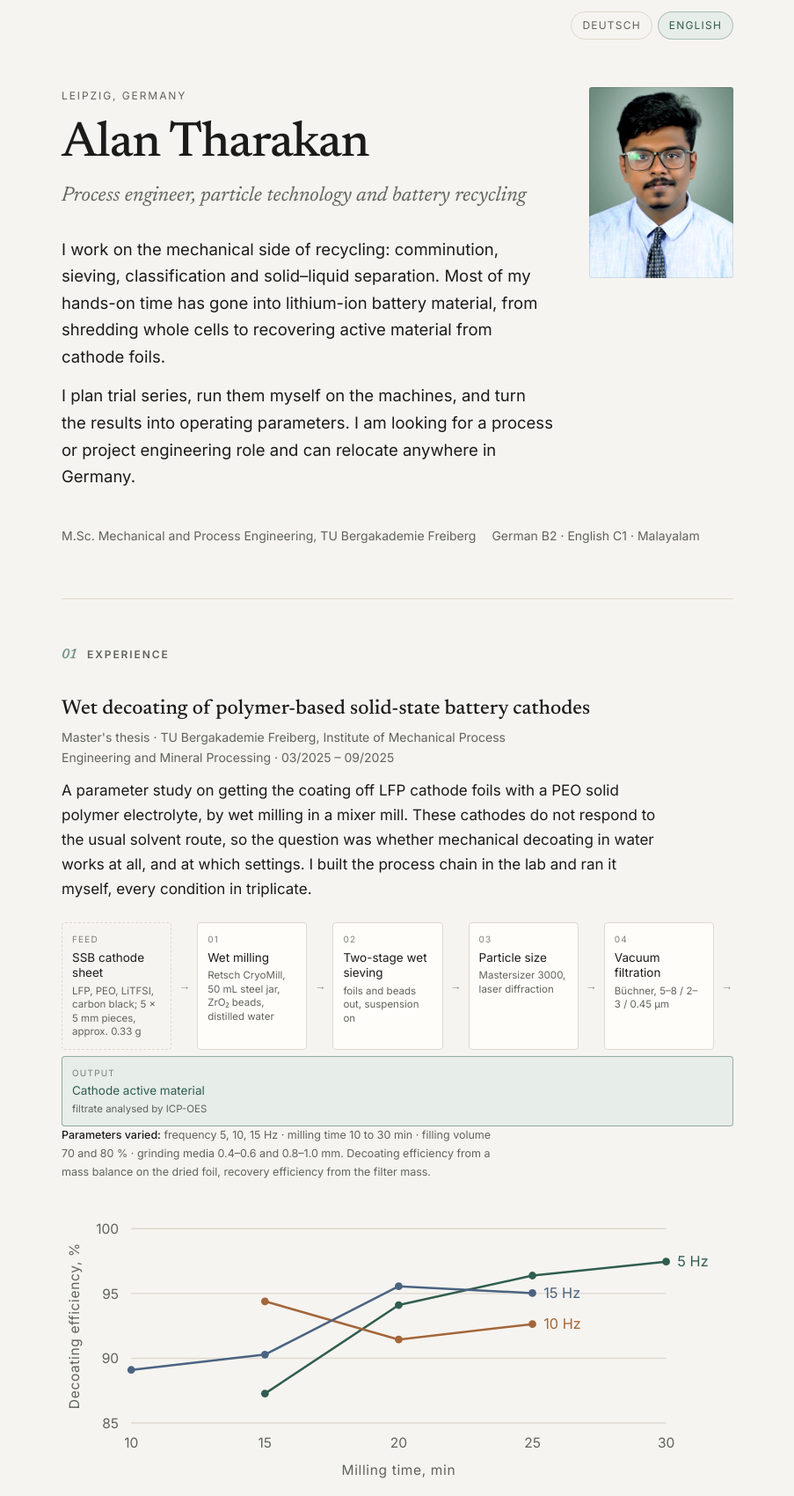
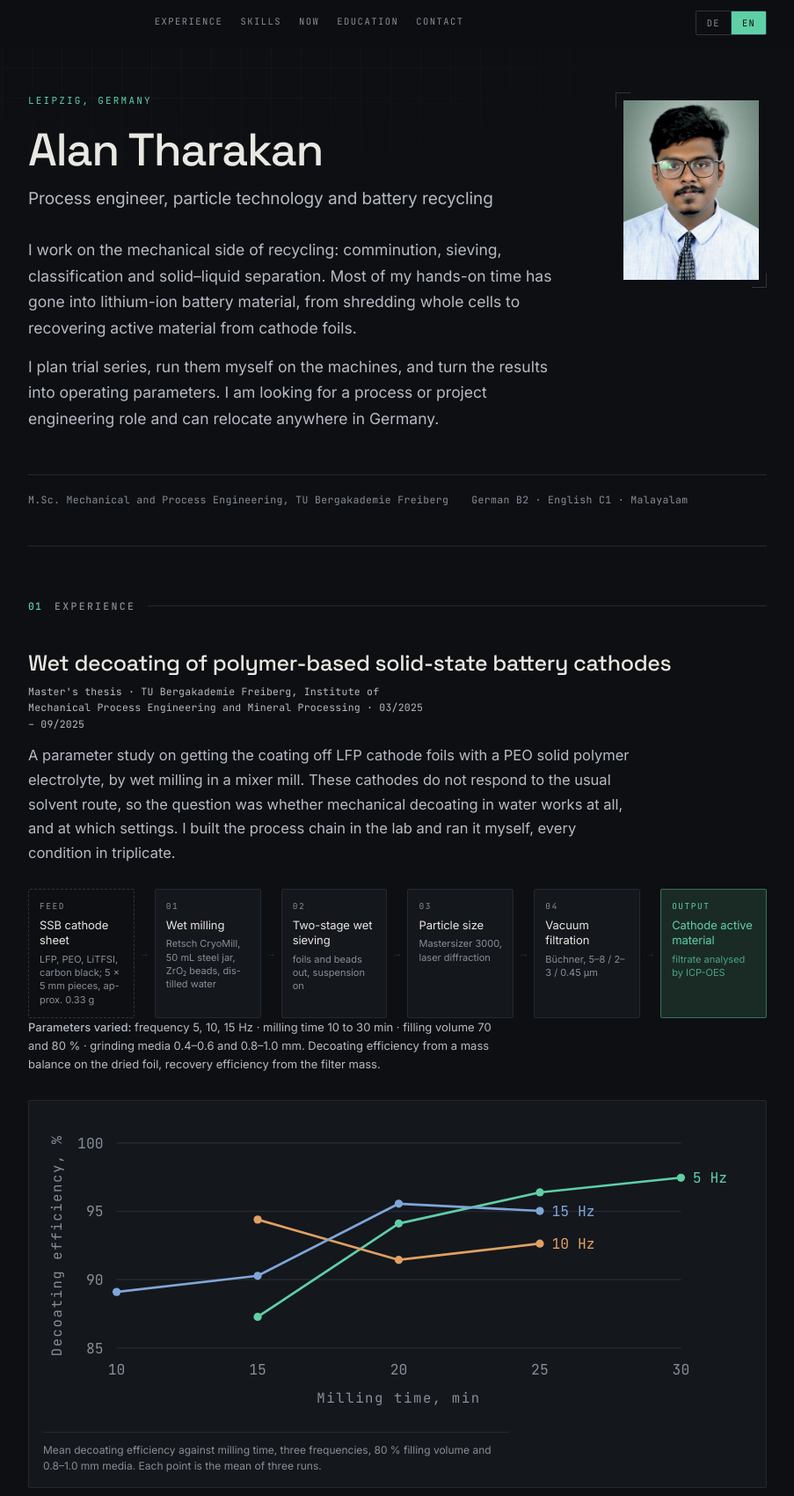
Before and after one commit to alantharakan/alantharakan.github.io, a plain HTML site: page index.html in a window 1280 px wide. Shown: the top 1700 px of the page at 88% size, without its empty margins (188-1091 px from the left). Drawn offline with Linux system fonts and the light colour scheme.

Commit message:
Add files via upload

```diff
--- a/index.html
+++ b/index.html
@@ -3,156 +3,200 @@
 <head>
 <meta charset="utf-8">
 <meta name="viewport" content="width=device-width, initial-scale=1">
+<meta name="color-scheme" content="dark">
 <title>Alan Tharakan | Process Engineer</title>
 <link rel="preconnect" href="https://fonts.googleapis.com">
 <link rel="preconnect" href="https://fonts.gstatic.com" crossorigin>
-<link href="https://fonts.googleapis.com/css2?family=Inter:wght@400;500;600&family=Newsreader:ital,opsz,wght@0,6..72,400;0,6..72,500;1,6..72,400&display=swap" rel="stylesheet">
+<link href="https://fonts.googleapis.com/css2?family=Space+Grotesk:wght@400;500;600&family=Inter:wght@400;450;500&family=JetBrains+Mono:wght@400;500&display=swap" rel="stylesheet">
 <style>
   :root{
-    --bg:#f6f4f0; --panel:#fffdf9; --ink:#1b1c1a; --muted:#60635d;
-    --line:#ded9d0; --hair:#eae6de; --accent:#2f5d50; --accent-soft:#e7ede9;
-  }
-  @media (prefers-color-scheme: dark){
-    :root{ --bg:#121312; --panel:#191b19; --ink:#eceae5; --muted:#a4a8a2;
-           --line:#2b2d2a; --hair:#232522; --accent:#8fc5b2; --accent-soft:#1c2724; }
+    --bg:#0d0f12; --panel:#14171c; --panel-2:#171b21;
+    --ink:#e9e7e2; --soft:#b6bbc4; --muted:#878e99;
+    --line:#242932; --line-2:#2e3540;
+    --accent:#5fcfa6; --accent-dim:#1a2b26; --warm:#e0a062; --cool:#7fa6d8;
+    --s1:#5fcfa6; --s2:#e0a062; --s3:#7fa6d8;
+    --mono:"JetBrains Mono",ui-monospace,SFMono-Regular,monospace;
+    --disp:"Space Grotesk",Inter,system-ui,sans-serif;
   }
   *{box-sizing:border-box}
-  html{-webkit-text-size-adjust:100%; scroll-behavior:smooth}
+  html{-webkit-text-size-adjust:100%; scroll-behavior:smooth; background:var(--bg)}
   body{margin:0; background:var(--bg); color:var(--ink);
-    font-family:Inter,system-ui,sans-serif; font-size:17px; line-height:1.65;
-    -webkit-font-smoothing:antialiased}
-  .wrap{max-width:820px; margin:0 auto; padding:0 28px}
+    font-family:Inter,system-ui,sans-serif; font-size:16.5px; line-height:1.68;
+    font-weight:400; -webkit-font-smoothing:antialiased;
+    text-rendering:optimizeLegibility}
+  p{text-wrap:pretty}
+  .wrap{max-width:900px; margin:0 auto; padding:0 30px}
   a{color:var(--accent); text-decoration:none;
-    border-bottom:1px solid color-mix(in srgb, var(--accent) 35%, transparent)}
+    border-bottom:1px solid rgba(95,207,166,.32); transition:border-color .15s}
   a:hover{border-bottom-color:var(--accent)}
 
-  /* top bar */
-  .bar{position:sticky; top:0; z-index:30; background:var(--bg);
-       border-bottom:1px solid transparent; transition:border-color .2s}
-  .bar.stuck{border-bottom-color:var(--hair)}
-  .bar .inner{max-width:820px; margin:0 auto; padding:13px 28px;
-       display:flex; align-items:center; justify-content:space-between; gap:16px}
-  .bar .who{font-size:13.5px; letter-spacing:.02em; color:var(--muted);
-       opacity:0; transform:translateY(3px); transition:.25s}
+  .bar{position:sticky; top:0; z-index:30; background:rgba(13,15,18,.86);
+    backdrop-filter:saturate(1.2) blur(8px); border-bottom:1px solid transparent;
+    transition:border-color .25s}
+  .bar.stuck{border-bottom-color:var(--line)}
+  .bar .inner{max-width:900px; margin:0 auto; padding:12px 30px;
+    display:flex; align-items:center; justify-content:space-between; gap:16px}
+  .bar .who{font-family:var(--mono); font-size:11.5px; letter-spacing:.08em;
+    color:var(--muted); opacity:0; transform:translateY(3px); transition:.3s}
   .bar.stuck .who{opacity:1; transform:none}
-  .lang{display:flex; gap:6px}
-  .lang button{font:inherit; font-size:12px; letter-spacing:.1em; text-transform:uppercase;
-    color:var(--muted); background:none; border:1px solid var(--line);
-    border-radius:999px; padding:5px 12px; cursor:pointer; transition:.15s}
+  .lang{display:flex; gap:0; border:1px solid var(--line-2); border-radius:2px; overflow:hidden}
+  .lang button{font-family:var(--mono); font-size:10.5px; letter-spacing:.12em;
+    text-transform:uppercase; color:var(--muted); background:none; border:0;
+    padding:6px 12px; cursor:pointer; transition:.15s}
+  .lang button+button{border-left:1px solid var(--line-2)}
   .lang button:hover{color:var(--ink)}
-  .lang button[aria-pressed="true"]{color:var(--accent); background:var(--accent-soft);
-    border-color:color-mix(in srgb, var(--accent) 32%, transparent)}
+  .lang button[aria-pressed="true"]{color:var(--bg); background:var(--accent)}
 
-  header{padding:40px 0 60px}
-  .hero{display:flex; gap:40px; align-items:flex-start}
+  header{padding:52px 0 42px; position:relative}
+  header::before{content:""; position:absolute; inset:-10px -30px auto -30px; height:340px;
+    background-image:linear-gradient(var(--line) 1px,transparent 1px),
+      linear-gradient(90deg,var(--line) 1px,transparent 1px);
+    background-size:34px 34px; opacity:.28;
+    -webkit-mask-image:radial-gradient(120% 90% at 20% 0,#000 0%,transparent 72%);
+    mask-image:radial-gradient(120% 90% at 20% 0,#000 0%,transparent 72%);
+    pointer-events:none}
+  .hero{display:flex; gap:44px; align-items:flex-start; position:relative}
   .hero .text{flex:1 1 auto; min-width:0}
-  .portrait{flex:0 0 164px; width:164px; margin:0; position:relative}
-  .portrait img{width:100%; height:auto; display:block; border-radius:3px;
-    filter:saturate(.9) contrast(1.02)}
-  .portrait::after{content:""; position:absolute; inset:0; border-radius:3px;
-    box-shadow:inset 0 0 0 1px color-mix(in srgb, var(--ink) 10%, transparent)}
+  .portrait{flex:0 0 172px; width:172px; margin:0; position:relative; padding:9px}
+  .portrait img{width:100%; height:auto; display:block; filter:grayscale(.28) contrast(1.05) brightness(.97)}
+  .portrait::before,.portrait::after{content:""; position:absolute; width:16px; height:16px}
+  .portrait::before{top:0; left:0; border-top:1px solid var(--line-2); border-left:1px solid var(--line-2)}
+  .portrait::after{bottom:0; right:0; border-bottom:1px solid var(--line-2); border-right:1px solid var(--line-2)}
 
-  .eyebrow{font-size:12px; letter-spacing:.16em; text-transform:uppercase; color:var(--muted); margin:0 0 16px}
-  h1{font-family:Newsreader,Georgia,serif; font-weight:500; font-size:clamp(36px,6.4vw,56px);
-     line-height:1.06; letter-spacing:-.018em; margin:0 0 10px}
-  .role{font-family:Newsreader,Georgia,serif; font-style:italic; font-size:clamp(18px,3.2vw,23px);
-        color:var(--muted); margin:0 0 26px}
-  .lede{font-size:18.5px; max-width:56ch; margin:0 0 14px}
-  .meta{display:flex; flex-wrap:wrap; gap:6px 18px; margin-top:26px; font-size:14px; color:var(--muted)}
+  .eyebrow{font-family:var(--mono); font-size:11px; letter-spacing:.2em;
+    text-transform:uppercase; color:var(--accent); margin:0 0 20px}
+  h1{font-family:var(--disp); font-weight:500; font-size:clamp(34px,5.6vw,52px);
+    line-height:1.04; letter-spacing:-.025em; margin:0 0 12px; text-wrap:balance}
+  .role{font-size:clamp(16px,2.6vw,19px); color:var(--soft); margin:0 0 28px;
+    letter-spacing:-.005em; text-wrap:balance}
+  .lede{font-size:17.5px; max-width:60ch; margin:0 0 15px; color:var(--soft)}
+  .meta{display:flex; flex-wrap:wrap; gap:8px 26px; margin-top:34px;
+    font-family:var(--mono); font-size:11.5px; letter-spacing:.03em; color:var(--muted);
+    padding-top:18px; border-top:1px solid var(--line)}
 
-  section{padding:52px 0; border-top:1px solid var(--line)}
-  h2{display:flex; align-items:baseline; gap:12px;
-     font-size:12px; letter-spacing:.16em; text-transform:uppercase; color:var(--muted);
-     font-weight:600; margin:0 0 34px}
-  h2::before{content:attr(data-n); font-family:Newsreader,serif; font-style:italic;
-     font-size:15px; letter-spacing:0; text-transform:none;
-     color:color-mix(in srgb, var(--accent) 65%, transparent)}
+  section{padding:58px 0; border-top:1px solid var(--line)}
+  h2{display:flex; align-items:center; gap:14px; font-family:var(--mono);
+    font-size:11.5px; letter-spacing:.2em; text-transform:uppercase; color:var(--muted);
+    font-weight:500; margin:0 0 40px}
+  h2::before{content:attr(data-n); color:var(--accent); letter-spacing:.1em}
+  h2::after{content:""; flex:1 1 auto; height:1px; background:var(--line)}
 
-  .item{margin-bottom:44px}
+  .item{margin-bottom:56px}
   .item:last-child{margin-bottom:0}
-  .item h3{font-family:Newsreader,Georgia,serif; font-weight:500; font-size:23px; line-height:1.28; margin:0 0 5px}
-  .where{font-size:14px; color:var(--muted); margin:0 0 14px}
-  .item p{margin:0 0 12px; max-width:64ch}
+  .item h3{font-family:var(--disp); font-weight:500; font-size:clamp(20px,3vw,25px);
+    line-height:1.25; letter-spacing:-.015em; margin:0 0 8px; text-wrap:balance;
+    hyphens:auto; overflow-wrap:break-word}
+  .where{font-family:var(--mono); font-size:11.5px; line-height:1.6; letter-spacing:.02em;
+    color:var(--muted); margin:0 0 16px}
+  .item p{margin:0 0 13px; max-width:66ch; color:var(--soft)}
   .item p:last-child{margin-bottom:0}
 
-  /* process flow */
-  .flow{display:flex; flex-wrap:wrap; align-items:stretch; gap:7px; margin:24px 0 0}
-  .node{flex:1 1 104px; min-width:104px; background:var(--panel);
-    border:1px solid var(--line); border-radius:4px; padding:10px 11px 11px}
-  .node .n{font-size:10px; letter-spacing:.12em; text-transform:uppercase;
-    color:color-mix(in srgb, var(--muted) 80%, transparent)}
-  .node .t{font-size:13.5px; line-height:1.3; margin-top:4px}
-  .node .s{font-size:11.5px; line-height:1.35; color:var(--muted); margin-top:4px}
-  .node.in{border-style:dashed; background:none}
-  .node.out{border-color:color-mix(in srgb, var(--accent) 45%, transparent);
-    background:var(--accent-soft)}
+  .flow{display:flex; flex-wrap:wrap; align-items:stretch; gap:6px; margin:26px 0 0;
+    justify-content:flex-start}
+  .flow .arr:last-child{display:none}
+  .node{flex:1 1 112px; min-width:112px; max-width:206px; background:var(--panel);
+    border:1px solid var(--line); border-radius:2px; padding:11px 12px 12px;
+    hyphens:auto; overflow-wrap:break-word}
+  .node .n{font-family:var(--mono); font-size:9.5px; letter-spacing:.16em;
+    text-transform:uppercase; color:var(--muted)}
+  .node .t{font-size:13px; line-height:1.34; margin-top:5px; color:var(--ink);
+    letter-spacing:-.005em}
+  .node .s{font-size:11px; line-height:1.4; color:var(--muted); margin-top:5px}
+  .node.in{background:none; border-style:dashed; border-color:var(--line-2)}
+  .node.out{border-color:rgba(95,207,166,.42); background:var(--accent-dim)}
+  .node.out .n{color:var(--accent)}
   .node.out .t{color:var(--accent)}
-  .arr{flex:0 0 auto; align-self:center; color:color-mix(in srgb, var(--muted) 70%, transparent);
-    font-size:13px; line-height:1; padding:0 1px}
-  .vars{margin-top:12px; font-size:12.5px; color:var(--muted); max-width:64ch}
-  .vars b{font-weight:500; color:var(--ink)}
-  .cap{margin-top:9px; font-size:12px; color:var(--muted); letter-spacing:.02em}
+  .node.out .s{color:rgba(95,207,166,.72)}
+  .arr{flex:0 0 auto; align-self:center; color:var(--line-2); font-size:11px; line-height:1}
+  .vars{margin-top:14px; font-size:13px; line-height:1.6; color:var(--muted); max-width:66ch}
+  .vars b{font-weight:500; color:var(--soft)}
+  .cap{margin-top:10px; font-family:var(--mono); font-size:10.5px;
+    letter-spacing:.08em; text-transform:uppercase; color:var(--muted)}
 
-  .tags{display:flex; flex-wrap:wrap; gap:7px; margin-top:18px}
-  .tag{font-size:12.5px; color:var(--accent); background:var(--accent-soft);
-       border-radius:999px; padding:4px 11px; line-height:1.5}
+  .fig{margin:30px 0 0; padding:18px 16px 14px; background:var(--panel); border:1px solid var(--line); border-radius:2px}
+  .chart{width:100%; height:auto; display:block}
+  .chart .grid{stroke:var(--line); stroke-width:1}
+  .chart .ax{fill:var(--muted); font-size:11px; font-family:var(--mono)}
+  .chart .axl{fill:var(--muted); font-size:10.5px; letter-spacing:.1em; font-family:var(--mono)}
+  .chart .sl{font-size:11px; font-family:var(--mono)}
+  .fig figcaption{font-size:12px; line-height:1.55; color:var(--muted);
+    margin-top:12px; padding-top:11px; border-top:1px solid var(--line); max-width:70ch}
+
+  .kpis{display:grid; grid-template-columns:repeat(auto-fit,minmax(150px,1fr));
+    gap:1px; background:var(--line); border:1px solid var(--line); margin:26px 0 22px}
+  .kpi{background:var(--panel-2); padding:15px 15px 16px}
+  .kpi b{display:block; font-family:var(--mono); font-weight:500; font-size:23px;
+    line-height:1.1; color:var(--accent); letter-spacing:-.02em; font-variant-numeric:tabular-nums}
+  .kpi span{display:block; font-size:11.5px; color:var(--muted); line-height:1.45;
+    margin-top:7px; hyphens:auto}
+
+  .tags{display:flex; flex-wrap:wrap; gap:6px; margin-top:20px}
+  .tag{font-family:var(--mono); font-size:10.5px; letter-spacing:.04em; color:var(--soft);
+    border:1px solid var(--line-2); border-radius:2px; padding:4px 9px; line-height:1.5}
 
   ul.plain{list-style:none; padding:0; margin:0}
-  ul.plain li{padding-left:18px; position:relative; margin-bottom:8px; max-width:64ch}
-  ul.plain li::before{content:""; position:absolute; left:0; top:.72em; width:7px; height:1px; background:var(--muted)}
+  ul.plain li{padding-left:16px; position:relative; margin-bottom:9px; max-width:60ch;
+    color:var(--soft); font-size:14.5px; line-height:1.55; hyphens:auto}
+  ul.plain li::before{content:""; position:absolute; left:0; top:.7em; width:7px; height:1px;
+    background:var(--accent)}
 
-  .grid{display:grid; gap:30px; grid-template-columns:repeat(auto-fit,minmax(215px,1fr))}
-  .grid h3{font-size:15.5px; font-family:Inter,sans-serif; font-weight:600; margin:0 0 10px}
-  .grid li{font-size:15px; color:var(--muted)}
+  .grid{display:grid; gap:34px 30px; grid-template-columns:repeat(auto-fit,minmax(215px,1fr))}
+  .grid h3{font-family:var(--mono); font-size:11px; letter-spacing:.14em; text-transform:uppercase;
+    font-weight:500; color:var(--ink); margin:0 0 14px; padding-bottom:10px;
+    border-bottom:1px solid var(--line)}
 
-  .roles .r{display:flex; flex-wrap:wrap; gap:4px 14px; align-items:baseline;
-            padding:14px 0; border-bottom:1px solid var(--hair)}
+  .roles .r{display:flex; flex-wrap:wrap; gap:4px 16px; align-items:baseline;
+    padding:16px 0; border-bottom:1px solid var(--line)}
   .roles .r:last-child{border-bottom:none}
-  .roles .r strong{font-weight:500; font-size:16.5px}
-  .roles .r span.org{color:var(--muted); font-size:15px; flex:1 1 auto}
-  .roles .r span.yrs{color:var(--muted); font-size:14px; font-variant-numeric:tabular-nums}
-  .note{margin-top:20px; color:var(--muted); font-size:15px; max-width:64ch}
+  .roles .r strong{font-family:var(--disp); font-weight:500; font-size:17px; letter-spacing:-.01em}
+  .roles .r span.org{color:var(--muted); font-size:14px; flex:1 1 auto}
+  .roles .r span.yrs{font-family:var(--mono); color:var(--muted); font-size:12px;
+    font-variant-numeric:tabular-nums; letter-spacing:.04em}
+  .note{margin-top:22px; color:var(--muted); font-size:14.5px; max-width:66ch}
 
-  .contact p{max-width:58ch}
-  .lines{margin-top:20px; font-size:16px}
-  .lines div{margin-bottom:9px}
-  .k{display:inline-block; min-width:104px; color:var(--muted); font-size:14px}
+  .contact p{max-width:60ch; color:var(--soft)}
+  .lines{margin-top:24px; font-size:15.5px; border-top:1px solid var(--line)}
+  .lines div{display:flex; flex-wrap:wrap; gap:4px 14px; padding:11px 0;
+    border-bottom:1px solid var(--line)}
+  .k{font-family:var(--mono); font-size:10.5px; letter-spacing:.14em; text-transform:uppercase;
+    color:var(--muted); flex:0 0 108px; align-self:center}
 
-  footer{padding:38px 0 72px; font-size:13px; color:var(--muted); border-top:1px solid var(--line)}
+  footer{padding:34px 0 76px; font-family:var(--mono); font-size:10.5px;
+    letter-spacing:.14em; text-transform:uppercase; color:var(--muted);
+    border-top:1px solid var(--line)}
 
 
-  :root{ --s1:#2f5d50; --s2:#a4663a; --s3:#4a6382; }
-  @media (prefers-color-scheme: dark){
-    :root{ --s1:#8fc5b2; --s2:#d6a173; --s3:#93aacb; }
-  }
-  .fig{margin:26px 0 0; padding:0}
-  .chart{width:100%; height:auto; display:block}
-  .chart .grid{stroke:var(--line); stroke-width:1}
-  .chart .ax{fill:var(--muted); font-size:11px; font-family:Inter,sans-serif}
-  .chart .axl{fill:var(--muted); font-size:11px; letter-spacing:.04em; font-family:Inter,sans-serif}
-  .chart .sl{font-size:11.5px; font-family:Inter,sans-serif}
-  .fig figcaption{font-size:12.5px; color:var(--muted); line-height:1.5; margin-top:6px; max-width:62ch}
-  .kpis{display:grid; grid-template-columns:repeat(auto-fit,minmax(150px,1fr)); gap:1px;
-    background:var(--line); border:1px solid var(--line); border-radius:4px;
-    overflow:hidden; margin:26px 0 20px}
-  .kpi{background:var(--panel); padding:13px 14px}
-  .kpi b{display:block; font-family:Newsreader,Georgia,serif; font-weight:500; font-size:24px;
-    line-height:1.1; color:var(--accent); font-variant-numeric:tabular-nums}
-  .kpi span{display:block; font-size:12.5px; color:var(--muted); line-height:1.4; margin-top:5px}
+  .nav{display:flex; gap:20px; margin-right:auto; margin-left:26px}
+  .nav a{font-family:var(--mono); font-size:10.5px; letter-spacing:.14em;
+    text-transform:uppercase; color:var(--muted); border-bottom:1px solid transparent;
+    padding-bottom:2px; transition:color .15s,border-color .15s; white-space:nowrap}
+  .nav a:hover{color:var(--ink); border-bottom-color:var(--line-2)}
+  .nav a.here{color:var(--accent); border-bottom-color:var(--accent)}
+  section{scroll-margin-top:62px}
+  @media (max-width:760px){ .nav{display:none} .bar .who{opacity:1; transform:none} }
 
   [data-lang]{display:none}
   [data-lang].on{display:block}
 
-  @media (max-width:640px){
-    body{font-size:16.5px}
+  @media (max-width:720px){
+    .grid{gap:28px 24px}
+    .hero{gap:30px}
+    .portrait{flex:0 0 140px; width:140px}
+  }
+  @media (max-width:600px){
+    body{font-size:16px}
+    .wrap{padding:0 20px}
+    .bar .inner{padding:11px 20px}
     .hero{flex-direction:column-reverse; gap:26px}
-    .portrait{flex:0 0 auto; width:128px}
-    header{padding:26px 0 44px}
-    .lede{font-size:17.5px}
-    .k{min-width:0; display:block}
-    .node{flex:1 1 calc(50% - 14px)}
+    .portrait{flex:0 0 auto; width:124px}
+    header{padding:30px 0 46px}
+    section{padding:44px 0}
+    .lede{font-size:16.5px}
+    .node{flex:1 1 calc(50% - 6px); min-width:0}
     .arr{display:none}
-    .flow{gap:8px}
+    .k{flex:1 1 100%}
+    .lines div{gap:2px}
+    .fig{padding:14px 10px 12px}
   }
 </style>
 </head>
@@ -161,15 +205,22 @@
 <div class="bar" id="bar">
   <div class="inner">
     <span class="who">Alan Tharakan</span>
+    <nav class="nav" id="nav">
+      <a data-k="work" href="#work-en"></a>
+      <a data-k="skills" href="#skills-en"></a>
+      <a data-k="now" href="#now-en"></a>
+      <a data-k="edu" href="#edu-en"></a>
+      <a data-k="contact" href="#contact-en"></a>
+    </nav>
     <div class="lang">
-      <button id="btn-de" aria-pressed="false" onclick="setLang('de')">Deutsch</button>
-      <button id="btn-en" aria-pressed="true" onclick="setLang('en')">English</button>
+      <button id="btn-de" aria-pressed="false" onclick="setLang('de')">De</button>
+      <button id="btn-en" aria-pressed="true" onclick="setLang('en')">En</button>
     </div>
   </div>
 </div>
 
 <!-- =========================== ENGLISH =========================== -->
-<div data-lang="en" class="on">
+<div data-lang="en" class="on" lang="en">
 <div class="wrap">
 
   <header>
@@ -194,7 +245,7 @@
     </div>
   </header>
 
-  <section>
+  <section id="work-en"None>
     <h2 data-n="01">Experience</h2>
 
     <div class="item">
@@ -286,7 +337,7 @@
         drying, part of an industry cooperation with BASF. Whole lithium-ion cells went in, black mass
         and sorted fractions came out, and I operated every stage of that chain myself, from feeding
         the shredder to splitting samples down to analysis size. Batches of 1 to 6 kg, around ten
-        cells over about two weeks.</p>
+        trial runs over six months.</p>
 
       <div class="flow">
         <div class="node in"><div class="n">Feed</div><div class="t">Lithium-ion cells</div><div class="s">1 to 6 kg per batch</div></div>
@@ -376,7 +427,7 @@
     </div>
   </section>
 
-  <section>
+  <section id="skills-en"None>
     <h2 data-n="02">What I bring</h2>
     <div class="grid">
       <div>
@@ -418,7 +469,7 @@
     </div>
   </section>
 
-  <section>
+  <section id="now-en"None>
     <h2 data-n="03">Now</h2>
     <div class="item">
       <h3>Seat assembly and inspection, Porsche Macan line</h3>
@@ -431,7 +482,7 @@
     </div>
   </section>
 
-  <section>
+  <section id="edu-en"None>
     <h2 data-n="04">Education</h2>
     <div class="roles">
       <div class="r"><strong>M.Sc. Mechanical and Process Engineering</strong>
@@ -444,7 +495,7 @@
       management.</p>
   </section>
 
-  <section class="contact">
+  <section id="contact-en" class="contact">
     <h2 data-n="05">Contact</h2>
     <p>Happy to talk about recycling processes, particle technology or an open role. Email is the
       fastest way to reach me. References available on request.</p>
@@ -462,7 +513,7 @@
 </div>
 
 <!-- =========================== DEUTSCH =========================== -->
-<div data-lang="de">
+<div data-lang="de" lang="de">
 <div class="wrap">
 
   <header>
@@ -487,7 +538,7 @@
     </div>
   </header>
 
-  <section>
+  <section id="work-de"None>
     <h2 data-n="01">Berufserfahrung</h2>
 
     <div class="item">
@@ -581,7 +632,7 @@
         integrierter Trocknung, Teil einer Industriekooperation mit BASF. Hinein gingen ganze
         Lithium-Ionen-Zellen, heraus kamen Schwarzmasse und sortierte Fraktionen. Jede Stufe dieser
         Kette habe ich selbst bedient, vom Beschicken des Schredders bis zur Probenteilung auf
-        Analysenmenge. Chargen von 1 bis 6 kg, rund zehn Zellen in etwa zwei Wochen.</p>
+        Analysenmenge. Chargen von 1 bis 6 kg, rund zehn Versuchsl&auml;ufe &uuml;ber sechs Monate.</p>
 
       <div class="flow">
         <div class="node in"><div class="n">Aufgabe</div><div class="t">Lithium-Ionen-Zellen</div><div class="s">1 bis 6 kg je Charge</div></div>
@@ -674,7 +725,7 @@
     </div>
   </section>
 
-  <section>
+  <section id="skills-de"None>
     <h2 data-n="02">Fachkompetenzen</h2>
     <div class="grid">
       <div>
@@ -716,7 +767,7 @@
     </div>
   </section>
 
-  <section>
+  <section id="now-de"None>
     <h2 data-n="03">Aktuell</h2>
     <div class="item">
       <h3>Sitzmontage und Pr&uuml;fung, Porsche Macan</h3>
@@ -729,7 +780,7 @@
     </div>
   </section>
 
-  <section>
+  <section id="edu-de"None>
     <h2 data-n="04">Studium</h2>
     <div class="roles">
       <div class="r"><strong>M.Sc. Maschinenbau und Verfahrenstechnik</strong>
@@ -742,7 +793,7 @@
       Projektmanagement.</p>
   </section>
 
-  <section class="contact">
+  <section id="contact-de" class="contact">
     <h2 data-n="05">Kontakt</h2>
     <p>Ich spreche gern &uuml;ber Recyclingprozesse, Partikeltechnik oder eine offene Stelle. Am
       schnellsten erreichen Sie mich per E-Mail. Referenzen auf Anfrage.</p>
@@ -760,6 +811,10 @@
 </div>
 
 <script>
+  var NAV = {
+    en:{work:"Experience",skills:"Skills",now:"Now",edu:"Education",contact:"Contact"},
+    de:{work:"Berufserfahrung",skills:"Fachkompetenzen",now:"Aktuell",edu:"Studium",contact:"Kontakt"}
+  };
   function setLang(l){
     document.querySelectorAll('[data-lang]').forEach(function(el){
       el.classList.toggle('on', el.getAttribute('data-lang') === l);
@@ -770,6 +825,11 @@
       : 'Alan Tharakan | Process Engineer';
     document.getElementById('btn-de').setAttribute('aria-pressed', l === 'de');
     document.getElementById('btn-en').setAttribute('aria-pressed', l === 'en');
+    document.querySelectorAll('#nav a').forEach(function(a){
+      var k = a.getAttribute('data-k');
+      a.textContent = NAV[l][k];
+      a.href = '#' + k + '-' + l;
+    });
     try { localStorage.setItem('lang', l); } catch(e) {}
   }
   (function(){
@@ -780,7 +840,15 @@
     }
     setLang(l);
     var bar = document.getElementById('bar');
-    var onScroll = function(){ bar.classList.toggle('stuck', window.scrollY > 40); };
+    function onScroll(){
+      bar.classList.toggle('stuck', window.scrollY > 40);
+      var links = document.querySelectorAll('#nav a'), here = null;
+      links.forEach(function(a){
+        var t = document.querySelector(a.getAttribute('href'));
+        if (t && t.getBoundingClientRect().top <= 110) here = a;
+      });
+      links.forEach(function(a){ a.classList.toggle('here', a === here); });
+    }
     window.addEventListener('scroll', onScroll, {passive:true});
     onScroll();
   })();
```
